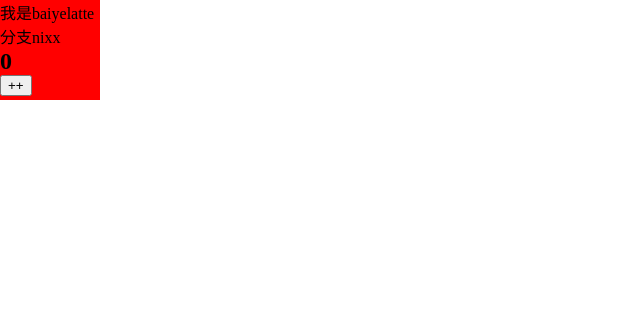
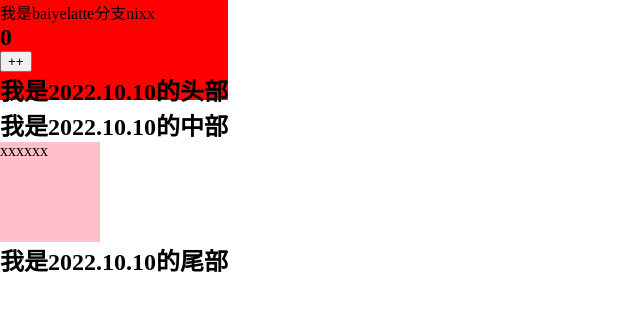
Before and after one commit to baiyelatte/learnReact, a React (Create React App) app: page / in a window 1280 px wide. Shown: the top 310 px of the page, without its empty margins (0-640 px from the left). Built offline with nearby package versions, Linux system fonts and the light colour scheme.

Commit message:
2020.10.10

```diff
--- /dev/null
+++ b/src/01组件化开发/2022.10.10.js
@@ -0,0 +1,36 @@
+import React, { Component } from "react";
+
+function Header() {
+  return <h2>我是2022.10.10的头部</h2>;
+}
+function Center() {
+  return (
+    <div>
+      <h2>我是2022.10.10的中部</h2>
+      <CenterText />
+    </div>
+  );
+}
+function Footer() {
+  return <h2>我是2022.10.10的尾部</h2>;
+}
+
+function CenterText() {
+  return (
+    <div style={{ width: "100px", height: "100px", backgroundColor: "pink" }}>
+      xxxxxx
+    </div>
+  );
+}
+
+export default class Qt extends Component {
+  render() {
+    return (
+      <div>
+        <Header />
+        <Center />
+        <Footer />
+      </div>
+    );
+  }
+}
--- a/src/01组件化开发/App.js
+++ b/src/01组件化开发/App.js
@@ -1,4 +1,5 @@
 import React, { Component } from "react";
+import Qt from "./2022.10.10";
 
 class Cpn extends Component {
   render() {
@@ -21,7 +22,13 @@ export default class App extends Component {
     console.log("再执行render");
     const { num, isShow } = this.state;
     return (
-      <div style={{ width: "100px", height: "100px", backgroundColor: "red" }}>
+      <div
+        style={{
+          width: "fit-content",
+          height: "100px",
+          backgroundColor: "red",
+        }}
+      >
         我是baiyelatte分支nixx
         <h2>{num}</h2>
         <button
@@ -32,6 +39,8 @@ export default class App extends Component {
           ++
         </button>
         {isShow && <Cpn />}
+        <br style={{ width: "100px", height: "100px" }} />
+        <Qt />
       </div>
     );
   }
@@ -47,9 +56,9 @@ export default class App extends Component {
   componentDidMount() {
     console.log("再挂载");
   }
-  componentDidUpdate() {
+  componentDidUpdate(prevProps, prevState, snapshot) {
+    console.log(prevProps, prevState, snapshot);
     console.log("更新了");
-    console.log("又更新了");
   }
 }
 
```
